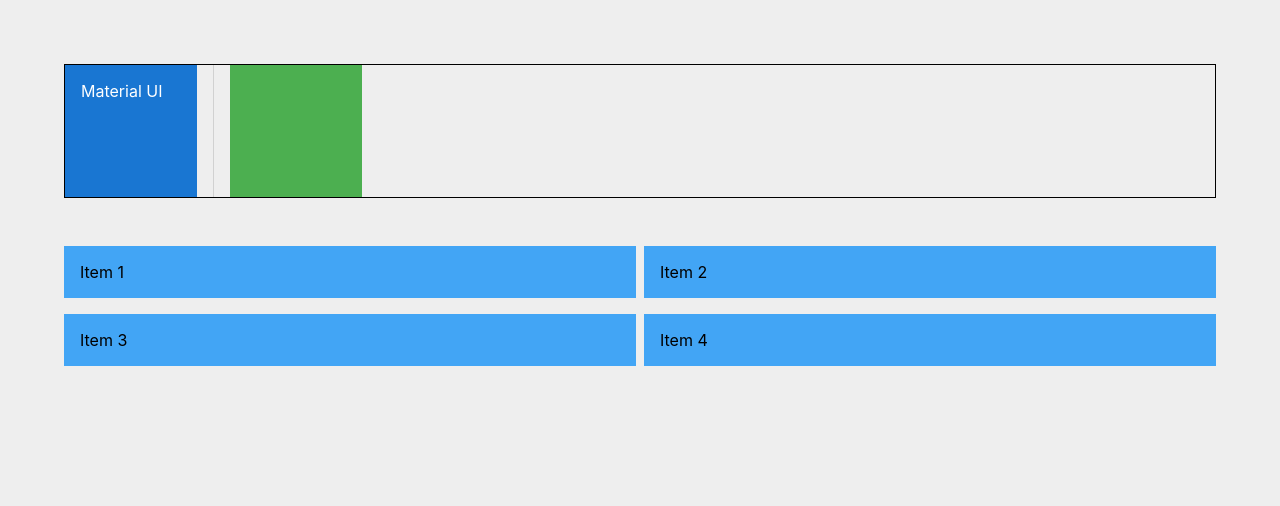
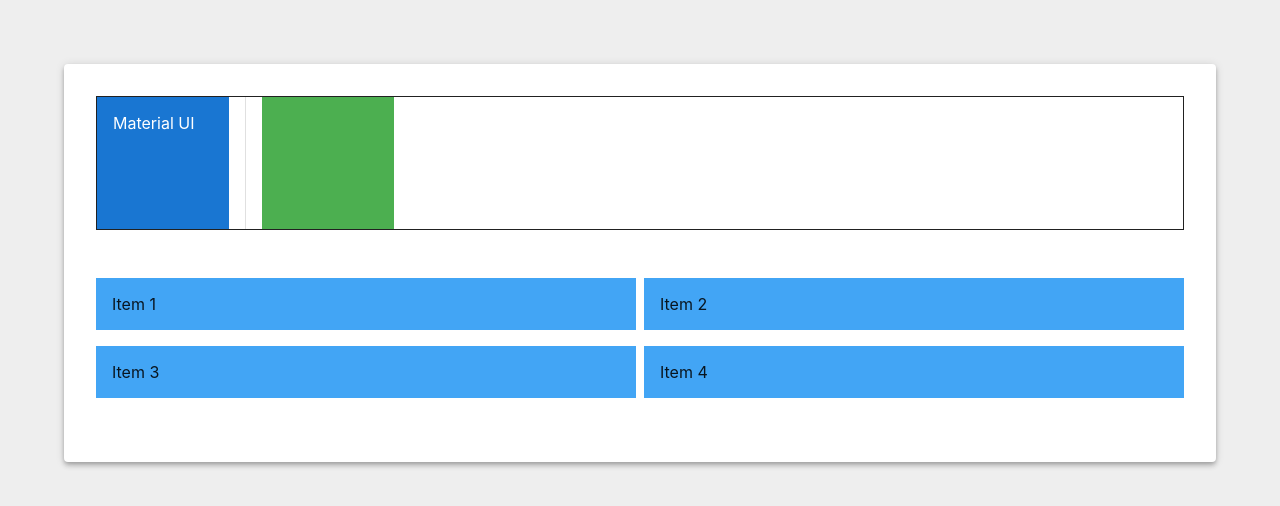
Before and after one commit to mrkmartin/react-mui, a React (Create React App) app: page / in a window 1280 px wide. Shown: the top 506 px of the page. Built offline with nearby package versions, Linux system fonts and the light colour scheme.

Commit message:
Add Paper component

```diff
--- a/src/components/MuiLayout.tsx
+++ b/src/components/MuiLayout.tsx
@@ -1,8 +1,8 @@
-import { Box, Stack, Divider, Grid } from '@mui/material';
+import { Box, Stack, Divider, Grid, Paper } from '@mui/material';
 
 export const MuiLayout = () => {
   return (
-    <>
+    <Paper sx={{ padding: '32px' }} elevation={4}>
       <Stack
         sx={{ border: '1px solid' }}
         direction='row'
@@ -53,6 +53,6 @@
           </Box>
         </Grid>
       </Grid>
-    </>
+    </Paper>
   );
 };
```
